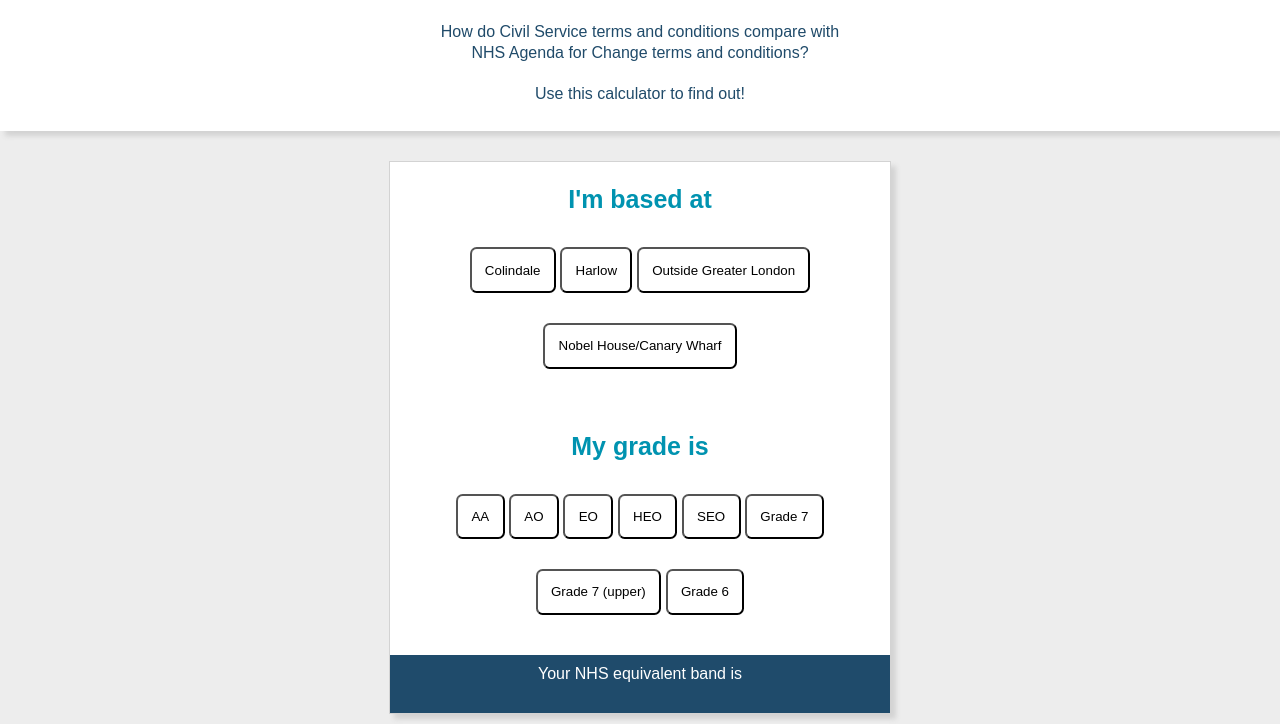
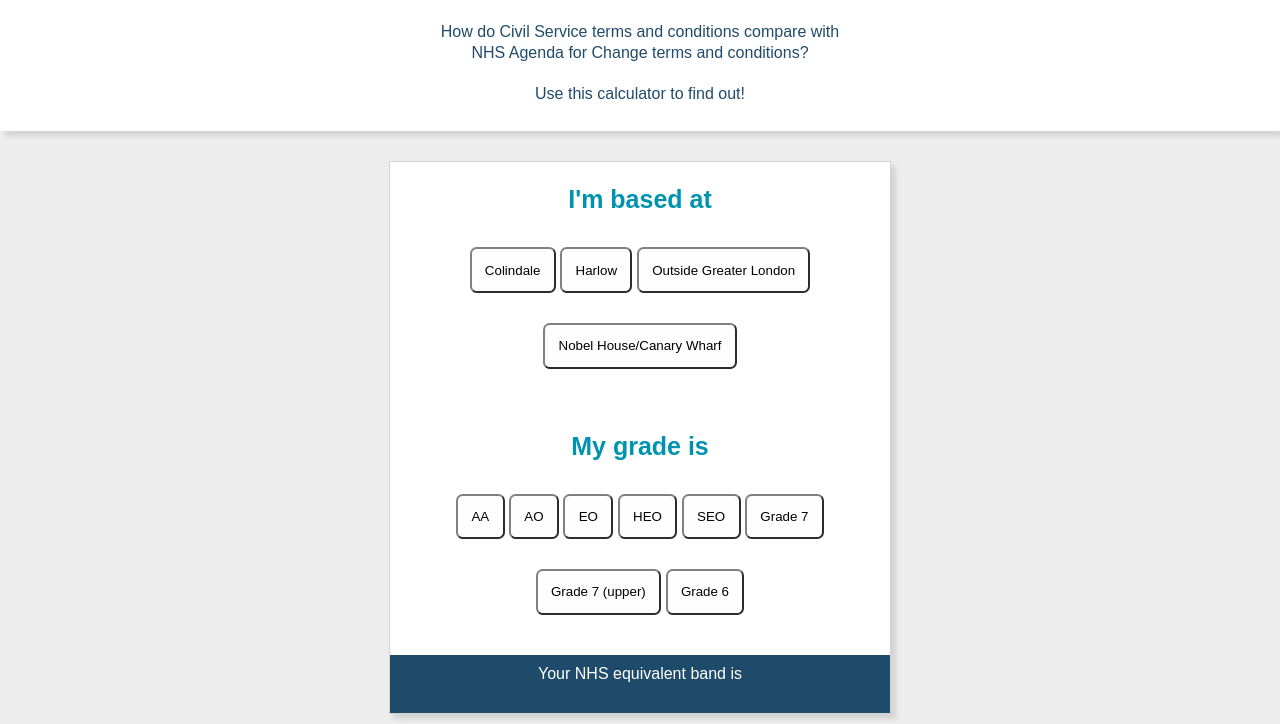
Before and after one commit to UniteColindale/UniteColindale.github.io, a plain HTML site: page afc.html in a window 1280 px wide. Shown: the part 76-800 px from the top of the page. Drawn offline with Linux system fonts and the light colour scheme.

Commit message:
restyle buttons

```diff
--- a/afc.html
+++ b/afc.html
@@ -141,7 +141,8 @@
 			margin-bottom: 30px;
 			transition: background 0.2s;
 			color: black;
-			border: 2px bevel grey;
+			border: 2px outset grey;
+			background: #fefefe;
 		}
 
 		button.selected {
```
